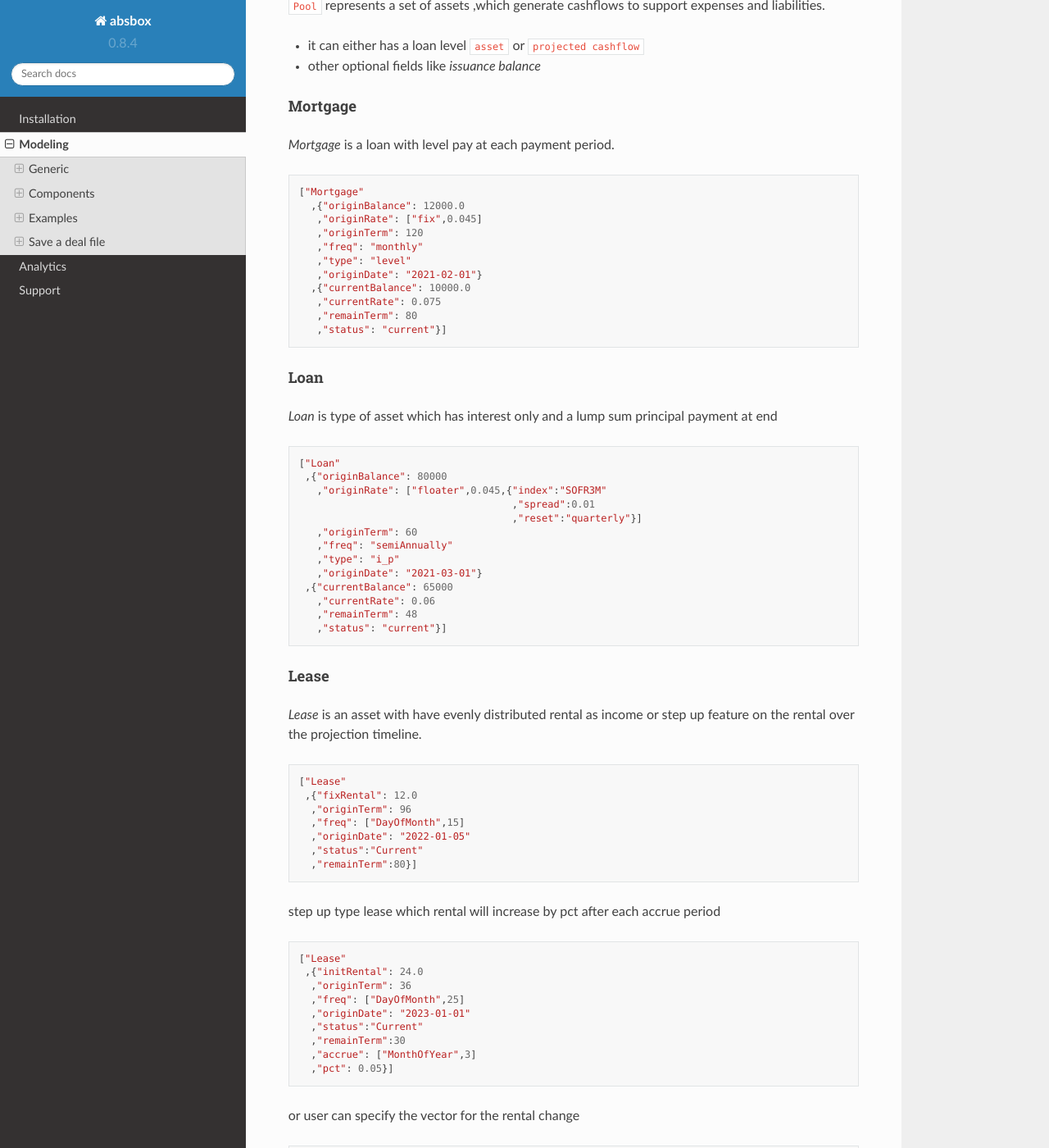
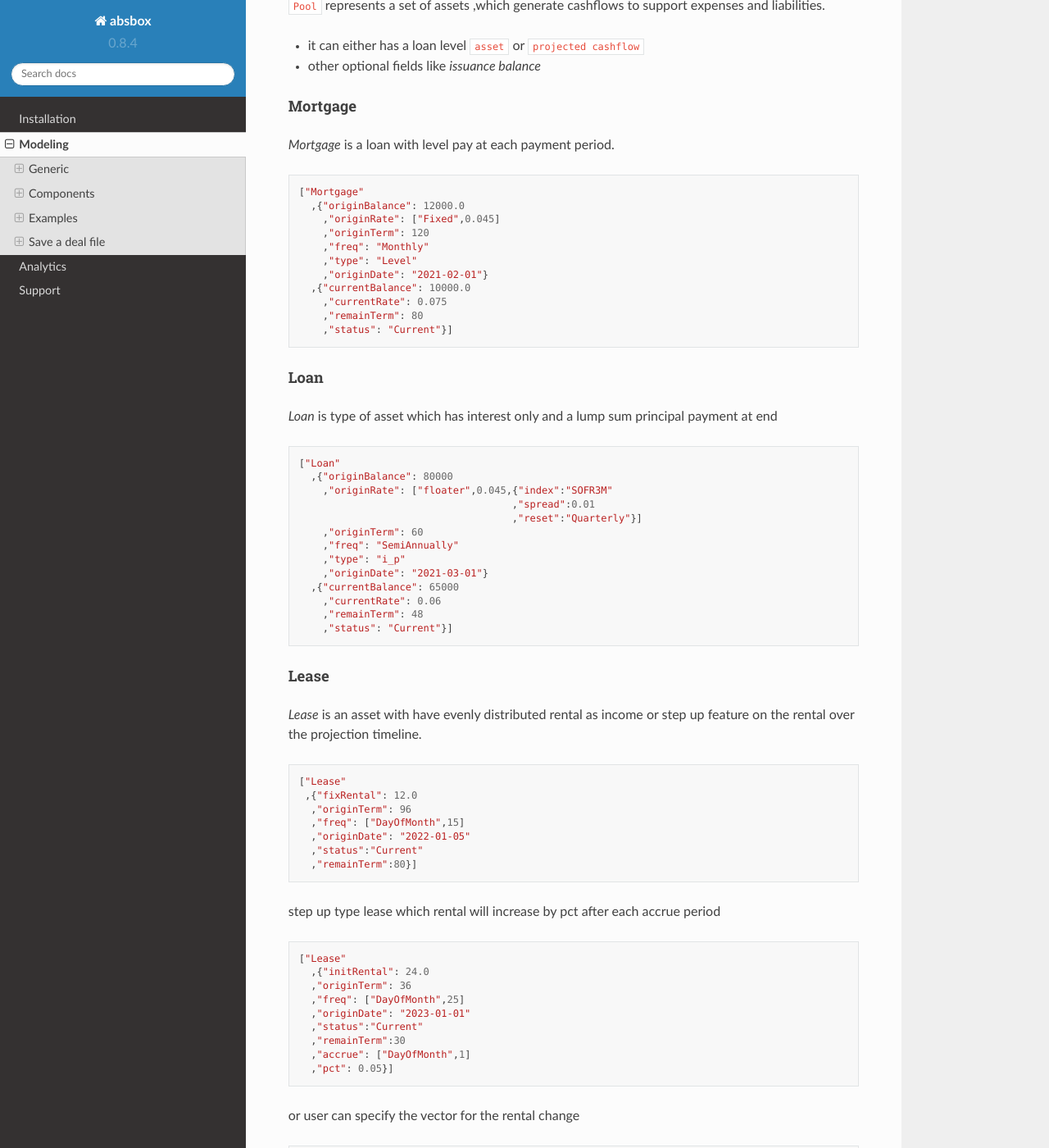
Before and after one commit to yellowbean/absbox-doc, a Sphinx documentation site: the page built from docs/source/modeling.rst, in a window 1280 px wide and 1400 px high, scrolled down 4390 px. Shown: the whole window at 82% size. Built offline with Sphinx 7.4.7 and the Read the Docs theme 2.0.0, drawn with Linux system fonts in a browser that asks for light colours; some of the changed text lies outside the part shown.

Commit message:
update sample code agaist 0.8.8

```diff
--- a/docs/source/modeling.rst
+++ b/docs/source/modeling.rst
@@ -198,17 +198,18 @@ Mortgage
 
 .. code-block:: python
 
+
   ["Mortgage"
     ,{"originBalance": 12000.0
-     ,"originRate": ["fix",0.045]
-     ,"originTerm": 120
-     ,"freq": "monthly"
-     ,"type": "level"
-     ,"originDate": "2021-02-01"}
+      ,"originRate": ["Fixed",0.045]
+      ,"originTerm": 120
+      ,"freq": "Monthly"
+      ,"type": "Level"
+      ,"originDate": "2021-02-01"}
     ,{"currentBalance": 10000.0
-     ,"currentRate": 0.075
-     ,"remainTerm": 80
-     ,"status": "current"}]
+      ,"currentRate": 0.075
+      ,"remainTerm": 80
+      ,"status": "Current"}]
 
 Loan
 ^^^^^^^^^^
@@ -217,19 +218,20 @@ Loan
 
 .. code-block:: python
 
+
   ["Loan"
-   ,{"originBalance": 80000
-     ,"originRate": ["floater",0.045,{"index":"SOFR3M"
+    ,{"originBalance": 80000
+      ,"originRate": ["floater",0.045,{"index":"SOFR3M"
                                       ,"spread":0.01
-                                      ,"reset":"quarterly"}]
-     ,"originTerm": 60
-     ,"freq": "semiAnnually"
-     ,"type": "i_p"
-     ,"originDate": "2021-03-01"}
-   ,{"currentBalance": 65000
-     ,"currentRate": 0.06
-     ,"remainTerm": 48
-     ,"status": "current"}]
+                                      ,"reset":"Quarterly"}]
+      ,"originTerm": 60
+      ,"freq": "SemiAnnually"
+      ,"type": "i_p"
+      ,"originDate": "2021-03-01"}
+    ,{"currentBalance": 65000
+      ,"currentRate": 0.06
+      ,"remainTerm": 48
+      ,"status": "Current"}]
 
 Lease
 ^^^^^^^^^
@@ -251,13 +253,13 @@ step up type lease which rental will increase by pct after each accrue period
 .. code-block:: python
 
   ["Lease"
-   ,{"initRental": 24.0
+    ,{"initRental": 24.0
     ,"originTerm": 36
     ,"freq": ["DayOfMonth",25]
     ,"originDate": "2023-01-01"
     ,"status":"Current"
     ,"remainTerm":30
-    ,"accrue": ["MonthOfYear",3]
+    ,"accrue": ["DayOfMonth",1]
     ,"pct": 0.05}]
 
 or user can specify the vector for the rental change
@@ -271,7 +273,7 @@ or user can specify the vector for the rental change
     ,"originDate": "2023-01-01"
     ,"status":"Current"
     ,"remainTerm":30
-    ,"accrue": ["MonthOfYear",3]
+    ,"accrue": ["DayOfMonth",3]
     ,"pct": [0.05,0.065,0.06,-0.07]}]
 
 
@@ -292,7 +294,6 @@ Installment
     ,"originDate": "2022-01-01"}
     ,{"status": "current"
       ,"currentBalance":1000}]
-
 
 
 Accounts
```
